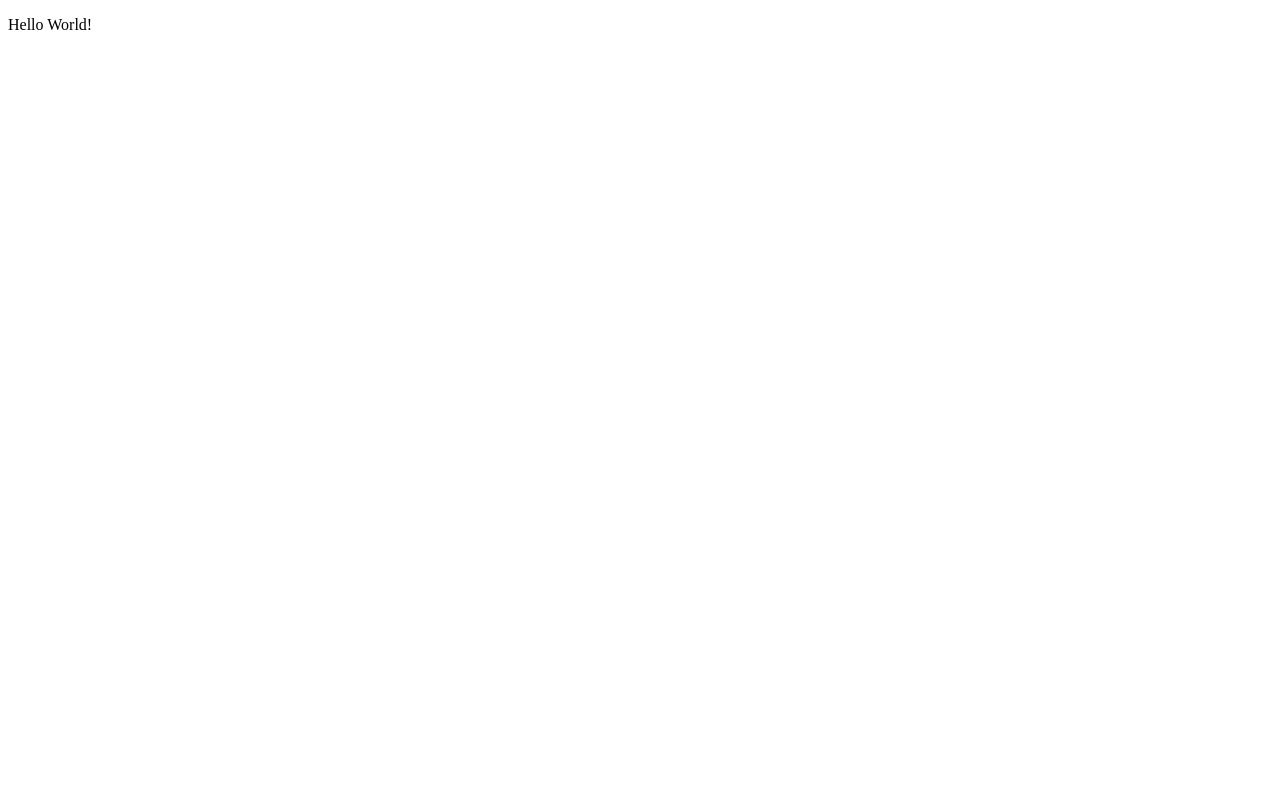
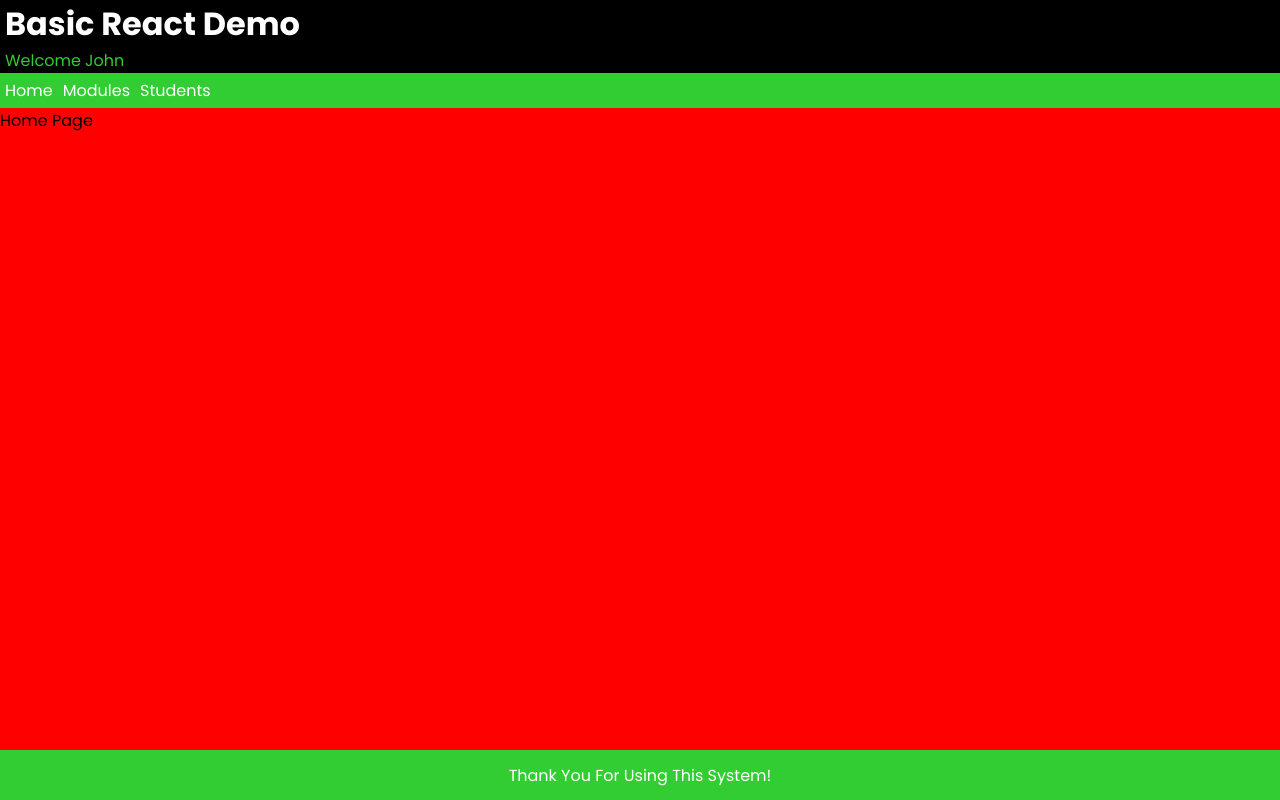
Before and after one commit to HBhudiya/ReactJS-Modern-Web-Application-Development, a React (Vite) app: page / in a window 1280 px wide. Built offline with nearby package versions, Linux system fonts and the light colour scheme.

Commit message:
Activity 02 - Creating a Page Layout

```diff
--- a/src/App.jsx
+++ b/src/App.jsx
@@ -1,5 +1,38 @@
+import "./App.scss";
+
 function App() {
-  return <p>Hello World!</p>;
+  const loggedInUser = "John";
+
+  return (
+    <div className="layout">
+      <header>
+        <h1>Basic React Demo</h1>
+        <p className="welcome">Welcome {loggedInUser}</p>
+      </header>
+
+      <nav>
+        <div className="navItem">
+          <a to="/">Home</a>
+        </div>
+
+        <div className="navItem">
+          <a to="/">Modules</a>
+        </div>
+
+        <div className="navItem">
+          <a to="/">Students</a>
+        </div>
+      </nav>
+
+      <main>
+        <p>Home Page</p>
+      </main>
+
+      <footer>
+        <p className="thankyou">Thank You For Using This System!</p>
+      </footer>
+    </div>
+  );
 }
 
 export default App;
--- /dev/null
+++ b/src/App.scss
@@ -0,0 +1,61 @@
+@import url("https://fonts.googleapis.com/css?family=Poppins:200,300,400,500,600,700,800,900&display=swap");
+
+* {
+  margin: 0px;
+  padding: 0px;
+  box-sizing: border-box;
+  font-family: "Poppins", sans-serif;
+}
+
+div.layout {
+  background: Red;
+  min-height: 100vh;
+  display: grid;
+  grid-template-columns: 1fr;
+  grid-template-rows: auto auto 1fr auto;
+
+  header {
+    padding: 0 5px;
+    background: Black;
+
+    h1 {
+      color: White;
+    }
+
+    p.welcome {
+      color: LimeGreen;
+    }
+  }
+
+  nav {
+    padding: 5px;
+    background: LimeGreen;
+    display: flex;
+    gap: 10px;
+
+    div.navItem a {
+      color: White;
+      text-decoration: none;
+
+      &:hover {
+        color: Black;
+      }
+    }
+  }
+
+  main {
+  }
+
+  footer {
+    height: 50px;
+    padding: 0 5px;
+    background: LimeGreen;
+    display: flex;
+    align-items: center;
+    justify-content: center;
+
+    p.thankyou {
+      color: White;
+    }
+  }
+}
```
